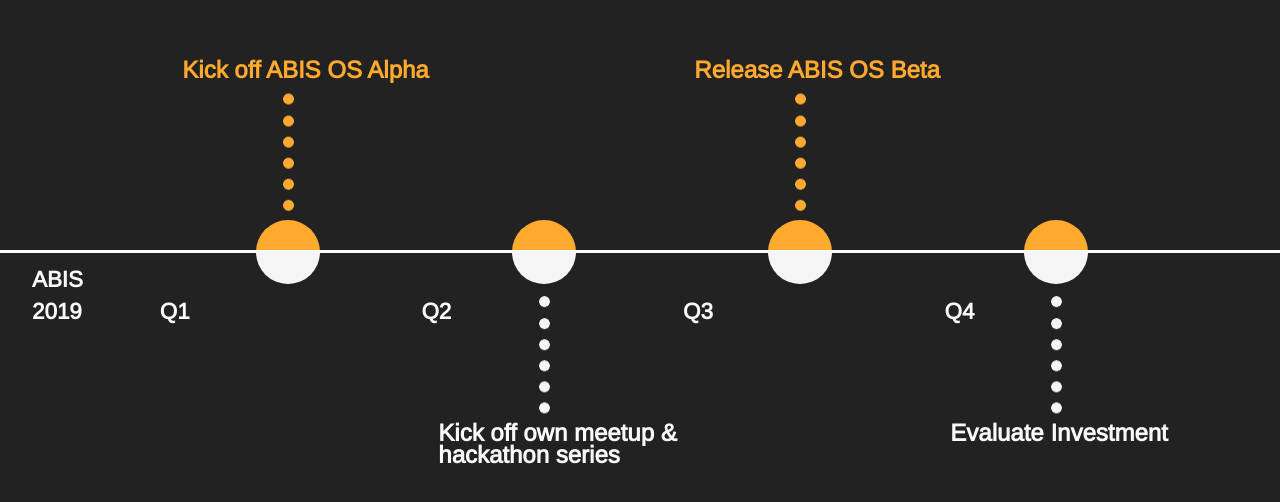
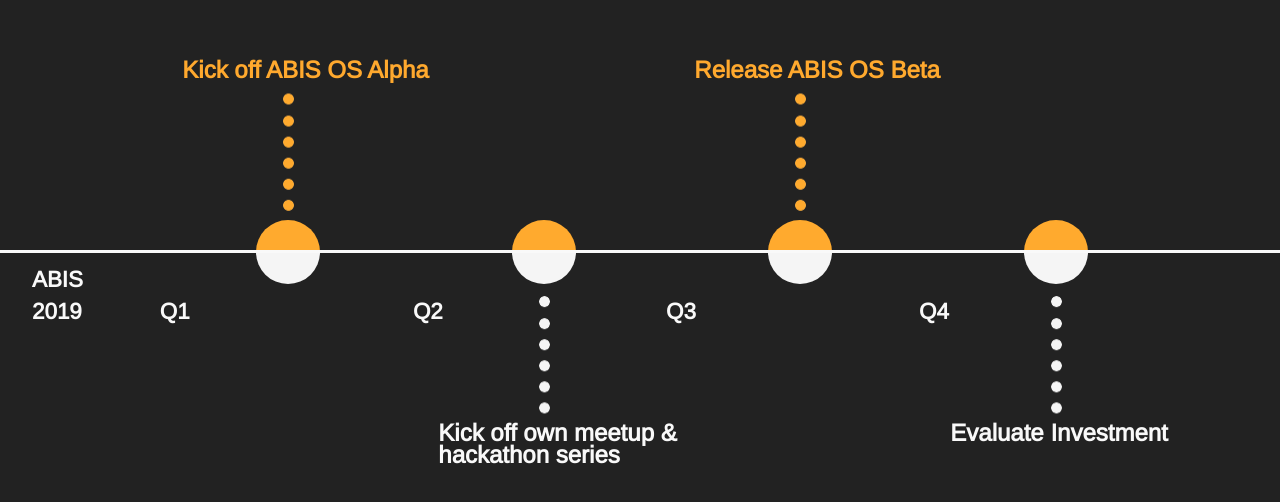
Before and after one commit to chooomedia/timeline, a plain HTML site: page index.html in a window 1280 px wide. Drawn offline with nearby package versions, Linux system fonts and the light colour scheme.

Commit message:
little polishes

```diff
--- a/style/own.scss
+++ b/style/own.scss
@@ -60,7 +60,7 @@ body {
 
       span {
         display: inline-block;
-        width: 21%;
+        width: 20.3%;
         padding-right: 16%;
       }
     }
```
Also changed, not shown: style/own.css, 1 other file.
